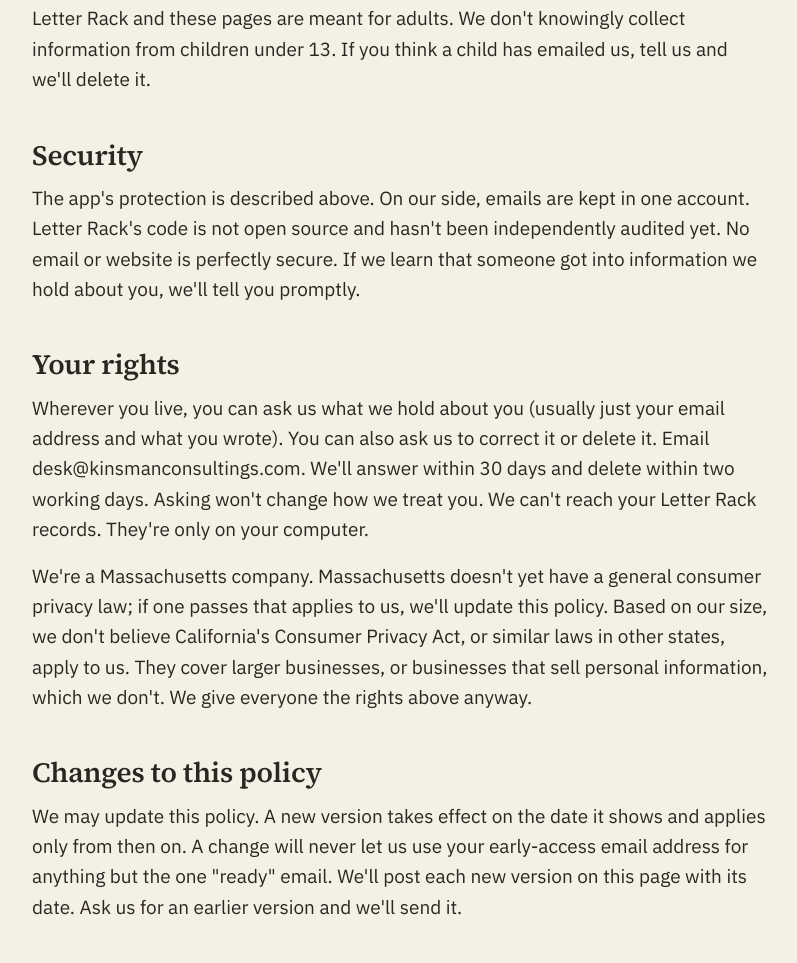
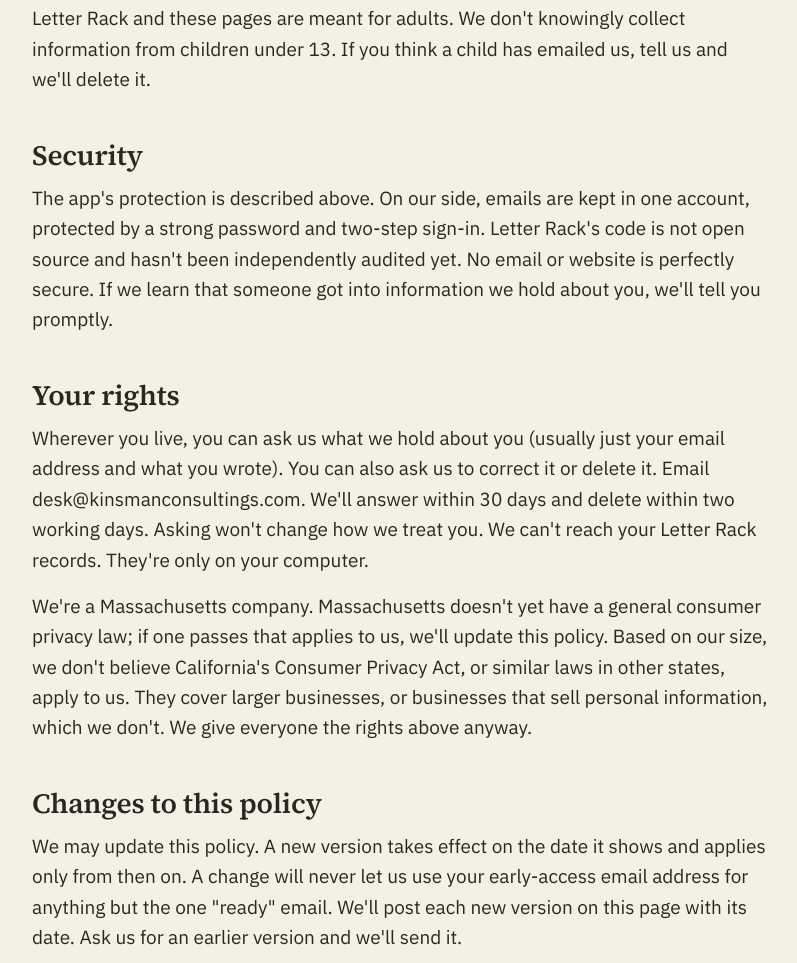
Before and after one commit to kinsmanrehab/kinsmanconsultings-site, a plain HTML site: page letterrack/privacy/index.html in a window 1280 px wide. Shown: the part 3770-4733 px from the top of the page, without its empty margins (32-829 px from the left). Drawn offline with Linux system fonts and the light colour scheme.

Commit message:
Privacy: restore the two-step sign-in clause (Sean confirmed it is on, 21 Nov)
Co-Authored-By: Claude Opus 5.5 <noreply@anthropic.com>
Claude-Session: https://claude.ai/code/session_01CeFM3J8DtwkpMRJDnZN4DS

```diff
--- a/letterrack/privacy/index.html
+++ b/letterrack/privacy/index.html
@@ -69,7 +69,7 @@
     <h2>Children</h2>
     <p>Letter Rack and these pages are meant for adults. We don't knowingly collect information from children under 13. If you think a child has emailed us, tell us and we'll delete it.</p>
     <h2>Security</h2>
-    <p>The app's protection is described above. On our side, emails are kept in one account. Letter Rack's code is not open source and hasn't been independently audited yet. No email or website is perfectly secure. If we learn that someone got into information we hold about you, we'll tell you promptly.</p>
+    <p>The app's protection is described above. On our side, emails are kept in one account, protected by a strong password and two-step sign-in. Letter Rack's code is not open source and hasn't been independently audited yet. No email or website is perfectly secure. If we learn that someone got into information we hold about you, we'll tell you promptly.</p>
     <h2>Your rights</h2>
     <p>Wherever you live, you can ask us what we hold about you (usually just your email address and what you wrote). You can also ask us to correct it or delete it. Email desk@kinsmanconsultings.com. We'll answer within 30 days and delete within two working days. Asking won't change how we treat you. We can't reach your Letter Rack records. They're only on your computer.</p>
     <p>We're a Massachusetts company. Massachusetts doesn't yet have a general consumer privacy law; if one passes that applies to us, we'll update this policy. Based on our size, we don't believe California's Consumer Privacy Act, or similar laws in other states, apply to us. They cover larger businesses, or businesses that sell personal information, which we don't. We give everyone the rights above anyway.</p>
```
